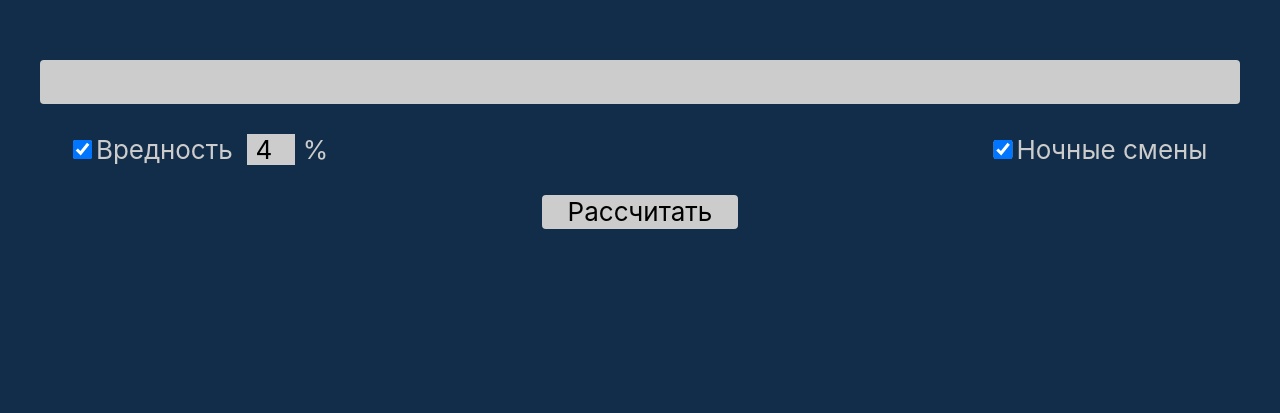
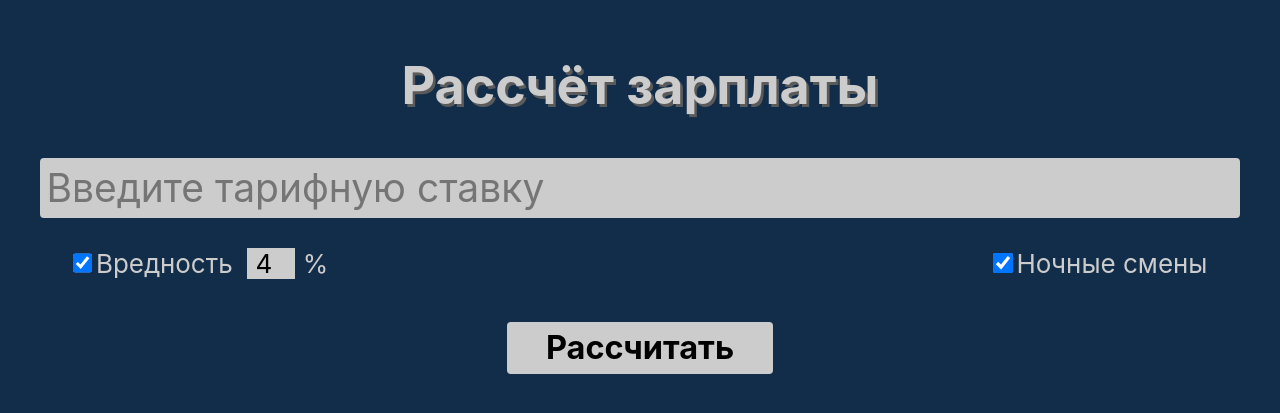
Before and after one commit to Viqto0r/salary, a React (Create React App) app: page / in a window 1280 px wide. Shown: the part 135-548 px from the top of the page. Built offline with nearby package versions, Linux system fonts and the light colour scheme.

Commit message:
Calculator UI change

```diff
--- a/src/components/Calculator/Calculator.module.scss
+++ b/src/components/Calculator/Calculator.module.scss
@@ -4,6 +4,13 @@
   .tariffInput::-webkit-inner-spin-button {
     -webkit-appearance: none;
     margin: 0;
+  }
+  .title {
+    font-size: 4rem;
+    text-align: center;
+    margin-bottom: 3.5rem;
+    font-weight: bold;
+    text-shadow: 0.2rem 0.2rem #5a5a5a;
   }
   input {
     background: #ccc;
@@ -17,19 +24,18 @@
       width: 100%;
       border-radius: 0.3rem;
 
-      font-size: 2rem;
+      font-size: 3rem;
       padding: 0.5rem;
-      text-align: right;
     }
   }
   .optionsContainer {
     display: flex;
     justify-content: space-between;
     padding: 0 2.5rem;
-    color: #ccc;
+
     font-size: 2rem;
     line-height: 3rem;
-    margin-bottom: 2rem;
+    margin-bottom: 3rem;
     label {
       cursor: pointer;
     }
@@ -54,10 +60,11 @@
     display: flex;
     justify-content: center;
     button {
-      font-size: 2rem;
+      font-size: 2.5rem;
       border-radius: 0.3rem;
-      padding: 0.1rem 2rem;
+      padding: 0.5rem 3rem;
       background: #ccc;
+      font-weight: bold;
     }
   }
 }
--- a/src/components/Calculator/Calculator.tsx
+++ b/src/components/Calculator/Calculator.tsx
@@ -18,11 +18,13 @@ const Calculator: FC = () => {
   const isHarmfulness = useAppSelector(isHarmfulnessSelector)
   return (
     <div className={styles.container}>
+      <h1 className={styles.title}>Рассчёт зарплаты</h1>
       <div className={styles.inputContainer}>
         <input
           className={styles.tariffInput}
           type='number'
           {...useInput(tariffSelector, setTariff)}
+          placeholder='Введите тарифную ставку'
         />
       </div>
       <div className={styles.optionsContainer}>
--- a/src/index.css
+++ b/src/index.css
@@ -38,6 +38,7 @@ body {
   -moz-text-size-adjust: 100%;
   -webkit-text-size-adjust: 100%;
   background: #112d49;
+  color: #ccc;
   overflow: hidden;
 }
 input,
```
